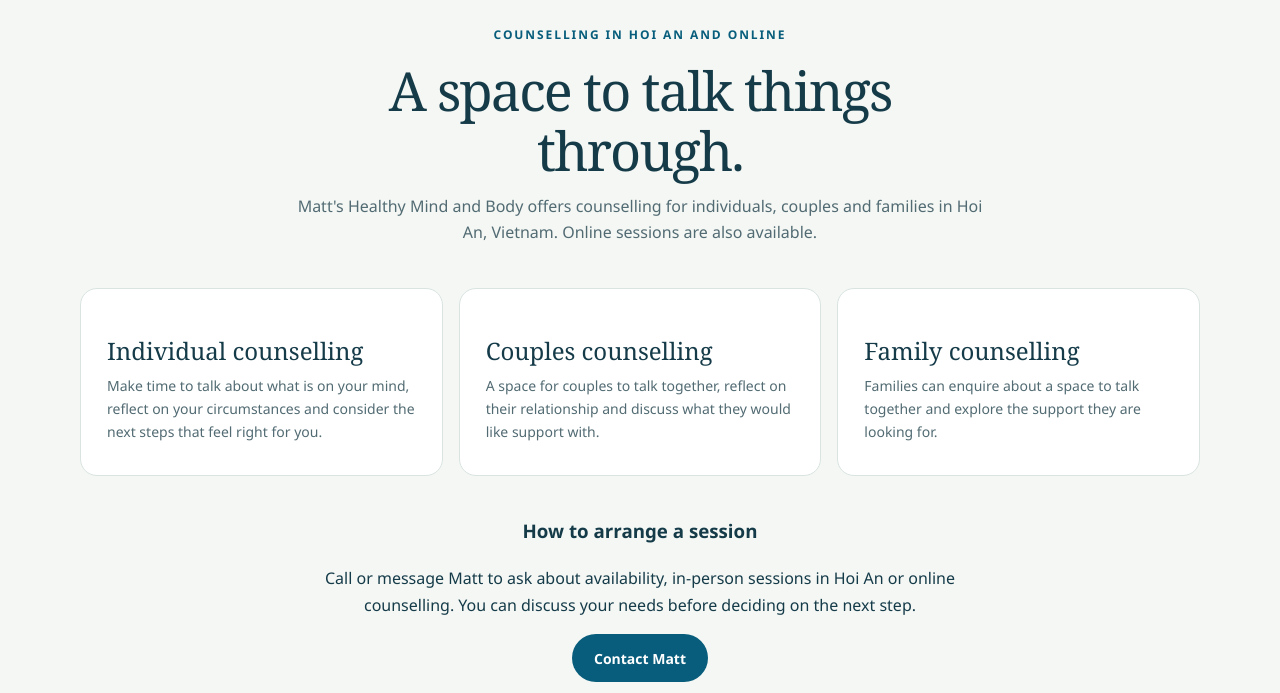
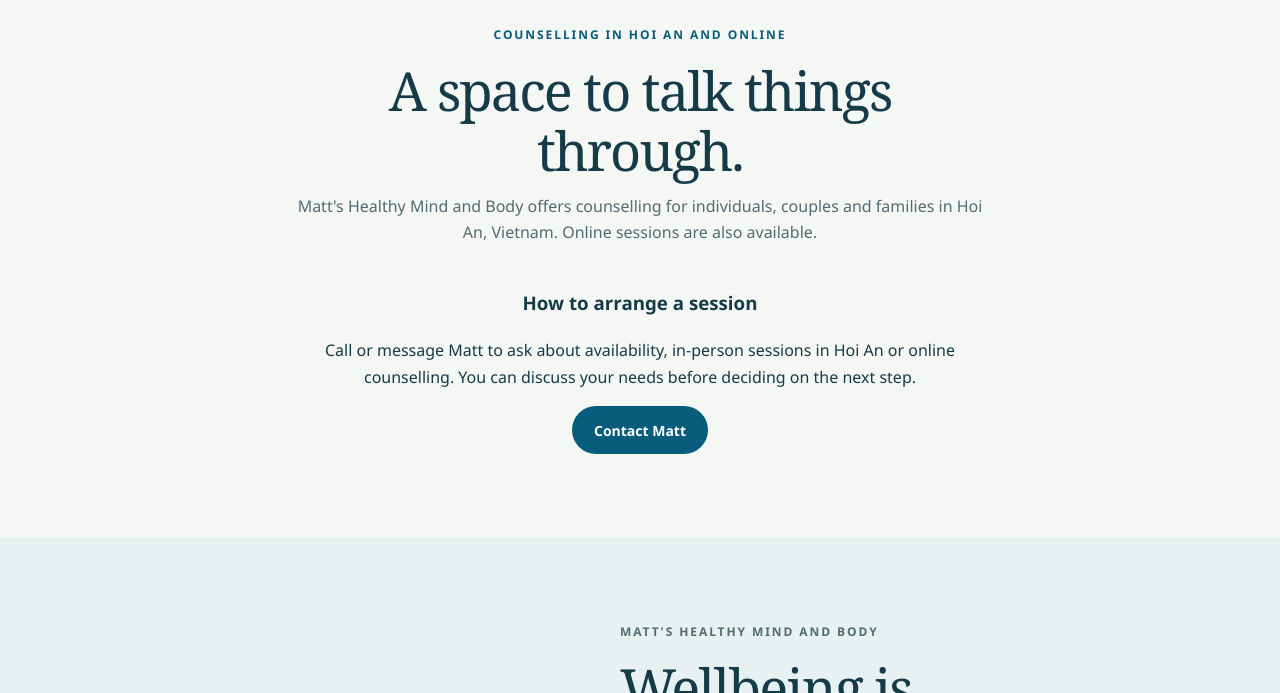
Before and after one commit to mattfarrelly01-design/matts-healthy-mind-and-body, a plain HTML site: page index.html in a window 1280 px wide. Shown: the part 1694-2387 px from the top of the page. Drawn offline with Linux system fonts and the light colour scheme.

Commit message:
Remove individual couples and family counselling boxes

```diff
--- a/index.html
+++ b/index.html
@@ -82,7 +82,7 @@ footer{padding:24px 0;color:var(--muted);background:white;font-size:12px}.foot{d
 <article class="service"><span class="number">05 · BREATHWORK</span><h3>Breath work</h3><p>Explore breath work as part of a considered approach to mind and body wellbeing.</p></article>
 <article class="service"><span class="number">06 · FIRST STEP</span><h3>Not sure where to start?</h3><p>Get in touch with a question. You can talk through the options before deciding.</p></article>
 </div></div></section>
-<section class="content" id="counselling"><div class="wrap"><div class="section-heading"><p class="eyebrow">Counselling in Hoi An and online</p><h2>A space to talk things through.</h2><p>Matt's Healthy Mind and Body offers counselling for individuals, couples and families in Hoi An, Vietnam. Online sessions are also available.</p></div><div class="service-grid"><article class="service"><h3>Individual counselling</h3><p>Make time to talk about what is on your mind, reflect on your circumstances and consider the next steps that feel right for you.</p></article><article class="service"><h3>Couples counselling</h3><p>A space for couples to talk together, reflect on their relationship and discuss what they would like support with.</p></article><article class="service"><h3>Family counselling</h3><p>Families can enquire about a space to talk together and explore the support they are looking for.</p></article></div><div class="section-heading" style="margin:40px auto 0"><h3>How to arrange a session</h3><p>Call or message Matt to ask about availability, in-person sessions in Hoi An or online counselling. You can discuss your needs before deciding on the next step.</p><p><a class="button" href="#contact">Contact Matt</a></p></div></div></section>
+<section class="content" id="counselling"><div class="wrap"><div class="section-heading"><p class="eyebrow">Counselling in Hoi An and online</p><h2>A space to talk things through.</h2><p>Matt's Healthy Mind and Body offers counselling for individuals, couples and families in Hoi An, Vietnam. Online sessions are also available.</p></div><div class="section-heading" style="margin:40px auto 0"><h3>How to arrange a session</h3><p>Call or message Matt to ask about availability, in-person sessions in Hoi An or online counselling. You can discuss your needs before deciding on the next step.</p><p><a class="button" href="#contact">Contact Matt</a></p></div></div></section>
 <section class="content about" id="about"><div class="wrap about-grid"><div class="about-mark"><img src="matt-healthy-mind-body-logo.jpg?v=teal-edge-1029" alt="Matt's Healthy Mind and Body logo"></div><div class="about-copy"><p class="eyebrow">Matt's Healthy Mind and Body</p><h2>Wellbeing is personal.</h2><p>Matt's Healthy Mind and Body is a counselling and health services practice based in Hoi An. In-person and online sessions are available for individuals, couples and families.</p><p>Matt’s background includes qualifications in counselling, psychology, personal training, nutrition and breath work. Support is guided by your needs and the goals you choose.</p><div class="details"><div class="detail"><strong>Hoi An</strong><span>In-person support locally</span></div><div class="detail"><strong>Online</strong><span>Sessions available remotely</span></div></div></div></div></section>
 <section class="content contact" id="contact"><div class="wrap contact-grid"><div><p class="eyebrow">Your next step</p><h2>Whenever you're ready.</h2><p class="contact-copy">Ask a question, learn more about the services, or enquire about availability. You can take it one step at a time.</p></div>
 <div class="contact-card"><h3>Let's talk</h3><p>Call or message Matt on +84 866 120 877 to ask about sessions and the right next step for you.</p><div class="contact-actions"><a class="button" href="tel:+84866120877">Call</a><a class="button whatsapp" href="https://wa.me/84866120877" target="_blank" rel="noopener" aria-label="Message Matt on WhatsApp at +84 866 120 877">WhatsApp</a><a class="button zalo" href="https://zalo.me/84866120877" target="_blank" rel="noopener" aria-label="Message Matt on Zalo at +84 866 120 877">Zalo</a></div><small>Matt's Healthy Mind and Body · Hoi An, Vietnam</small></div></div></section>
```
